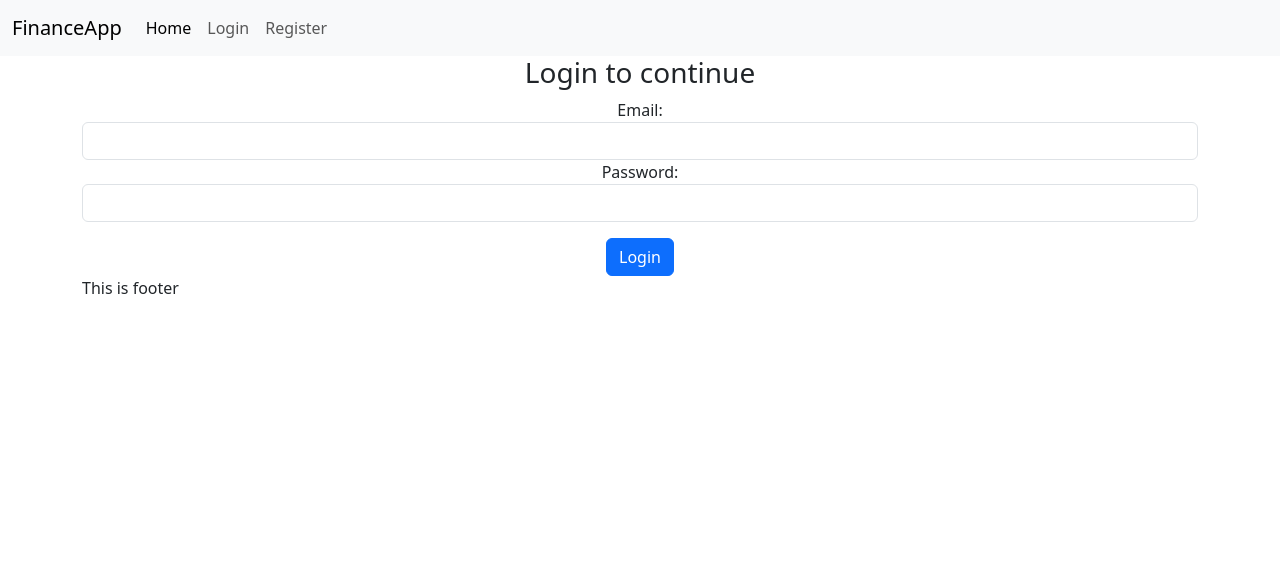
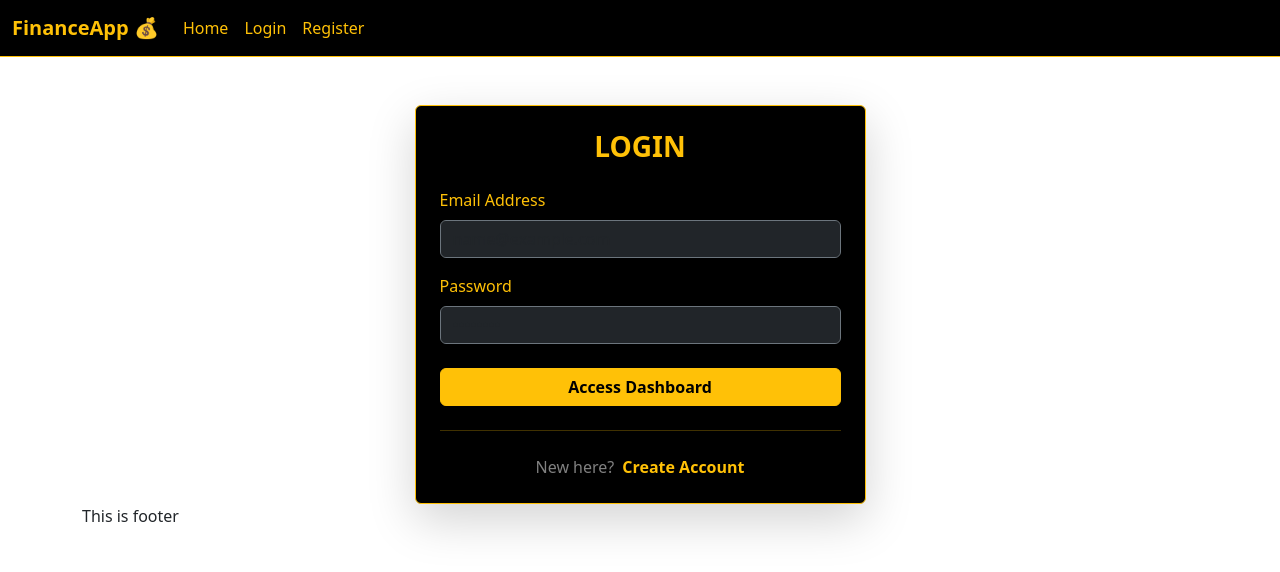
Before and after one commit to vaibhavdeo21/Finance-React-Client, a React (Vite) app: page /login in a window 1280 px wide. Shown: the top 572 px of the page. Built offline with nearby package versions, Linux system fonts and the light colour scheme; no server answers.

Commit message:
added styling in login and register page

```diff
--- a/src/components/Header.jsx
+++ b/src/components/Header.jsx
@@ -2,41 +2,37 @@ import { Link } from "react-router-dom";
 
 function Header() {
   return (
-    <nav className="navbar navbar-expand-lg bg-body-tertiary">
+    // bg-black: Bootstrap class for black background
+    // border-bottom border-warning: Adds the Gold line at the bottom
+    <nav className="navbar navbar-expand-lg navbar-dark bg-black border-bottom border-warning">
       <div className="container-fluid">
-        <Link className="navbar-brand" to="/">
-          FinanceApp
+        {/* text-warning: Makes text Gold */}
+        <Link className="navbar-brand fw-bold text-warning" to="/">
+          FinanceApp 💰
         </Link>
+
         <button
-          className="navbar-toggler"
+          className="navbar-toggler border-warning" // Gold border for button
           type="button"
           data-bs-toggle="collapse"
           data-bs-target="#navbarSupportedContent"
-          aria-controls="navbarSupportedContent"
-          aria-expanded="false"
-          aria-label="Toggle navigation"
         >
+          {/* We use inline style here just to force the icon color if needed,
+              or rely on navbar-dark to make it light/visible */}
           <span className="navbar-toggler-icon" />
         </button>
+
         <div className="collapse navbar-collapse" id="navbarSupportedContent">
           <ul className="navbar-nav me-auto mb-2 mb-lg-0">
             <li className="nav-item">
-              <Link className="nav-link active" aria-current="page" to="/">
-                Home
-              </Link>
+              <Link className="nav-link text-warning" to="/">Home</Link>
             </li>
             <li className="nav-item">
-              <Link className="nav-link" to="/login">
-                Login
-              </Link>
+              <Link className="nav-link text-warning" to="/login">Login</Link>
             </li>
-
             <li className="nav-item">
-              <Link className="nav-link" to="/register">
-                Register
-              </Link>
+              <Link className="nav-link text-warning" to="/register">Register</Link>
             </li>
-
           </ul>
         </div>
       </div>
--- /dev/null
+++ b/src/index.css
@@ -0,0 +1,15 @@
+:root {
+  --bs-warning: #D4AF37; /* Metallic Gold */
+  --bs-warning-rgb: 212, 175, 55;
+  --bs-body-bg: #000000;
+}
+
+/* 2. Custom Animation (Bootstrap doesn't have a 'slide-up' class) */
+.hover-effect {
+  transition: transform 0.3s ease, box-shadow 0.3s ease;
+}
+
+.hover-effect:hover {
+  transform: translateY(-5px); /* Float up */
+  box-shadow: 0 10px 20px rgba(212, 175, 55, 0.3) !important; /* Gold Glow */
+}
--- a/src/main.jsx
+++ b/src/main.jsx
@@ -3,6 +3,7 @@ import { StrictMode } from 'react'
 // 'createRoot' is the modern way to start React (React 18+).
 import { createRoot } from 'react-dom/client'
 // We import the main App component we just built.
+import "./index.css";
 import App from './App.jsx'
 import 'bootstrap/dist/css/bootstrap.min.css'; //to use it when we are using bootstrap using cdn
 import {BrowserRouter} from "react-router-dom" // keep track of changes in the url
--- a/src/pages/Login.jsx
+++ b/src/pages/Login.jsx
@@ -1,70 +1,118 @@
 import { useState } from "react";
 import axios from 'axios';
+import { Link } from "react-router-dom";
 
-function Login({ setUser }) { // Receive setUser prop
-  const [formData, setFormData] = useState({
-    email: '',
-    password: ''
-  });
+function Login({ setUser }) {
+  const [formData, setFormData] = useState({ email: '', password: '' });
+  const [errors, setErrors] = useState({});
+  const [isSubmitting, setIsSubmitting] = useState(false);
 
-  const [errors, setErrors] = useState({});
-  const [message, setMessage] = useState('');
-
-  const handleChange = (event) => {
-    setFormData({ ...formData, [event.target.name]: event.target.value });
+  const handleChange = (e) => {
+    setFormData({ ...formData, [e.target.name]: e.target.value });
+    if (errors[e.target.name]) setErrors({ ...errors, [e.target.name]: null });
   };
 
   const validate = () => {
     let newErrors = {};
-    let isValid = true;
-    if (!formData.email) { newErrors.email = "Email is required"; isValid = false; }
-    if (!formData.password) { newErrors.password = "Password is required"; isValid = false; }
+    if (!formData.email) newErrors.email = "Email is required";
+    if (!formData.password) newErrors.password = "Password is required";
     setErrors(newErrors);
-    return isValid;
+    return Object.keys(newErrors).length === 0;
   };
 
-  const handleFormSubmit = async (event) => {
-    event.preventDefault();
+  const handleFormSubmit = async (e) => {
+    e.preventDefault();
     if (validate()) {
+      setIsSubmitting(true);
       try {
         const config = { withCredentials: true };
         const response = await axios.post('http://localhost:5001/auth/login', formData, config);
-
-        console.log(response);
-        setMessage('User authenticated');
-
-        // UPDATE STATE: Tell App.jsx that we are logged in!
         setUser(response.data.user);
-
       } catch (error) {
-        console.log(error);
-        setErrors({ message: 'Something went wrong, please try again' });
+        setErrors({ general: error.response?.data?.message || 'Login failed' });
+      } finally {
+        setIsSubmitting(false);
       }
-    } else {
-      console.log('Invalid Form');
     }
   };
 
   return (
-    <div className="container text-center">
-      <h3>Login to continue</h3>
-      {message && <div className="alert alert-success">{message}</div>}
-      {errors.message && <div className="alert alert-danger">{errors.message}</div>}
-      <form onSubmit={handleFormSubmit}>
-        <div>
-          <label>Email:</label>
-          <input className="form-control" type='text' name="email" onChange={handleChange} />
-          {errors.email && <div className="text-danger">{errors.email}</div>}
+    <div className="container mt-5">
+      <div className="row justify-content-center">
+        <div className="col-md-5">
+
+          {/* Card with Hover Effect & Gold Border */}
+          <div className="card bg-black border-warning text-warning shadow-lg hover-effect">
+
+            <div className="card-body p-4">
+              <h3 className="text-center mb-4 fw-bold">LOGIN</h3>
+
+              {errors.general && (
+                  <div className="alert alert-danger bg-dark text-danger border-danger">
+                      {errors.general}
+                  </div>
+              )}
+
+              <form onSubmit={handleFormSubmit}>
+
+                {/* Email Input */}
+                <div className="mb-3">
+                  <label className="form-label">Email Address</label>
+                  <input
+                    className="form-control bg-dark text-warning border-secondary"
+                    type='text'
+                    name="email"
+                    // Added a lighter placeholder color style manually if needed,
+                    // or rely on browser defaults which might be dark.
+                    placeholder="name@example.com"
+                    onChange={handleChange}
+                  />
+                  {errors.email && <div className="text-danger small mt-1">{errors.email}</div>}
+                </div>
+
+                {/* Password Input */}
+                <div className="mb-3">
+                  <label className="form-label">Password</label>
+                  <input
+                    className="form-control bg-dark text-warning border-secondary"
+                    type='password'
+                    name="password"
+                    placeholder="••••••••"
+                    onChange={handleChange}
+                  />
+                  {errors.password && <div className="text-danger small mt-1">{errors.password}</div>}
+                </div>
+
+                {/* Login Button */}
+                <div className="d-grid mt-4">
+                  <button
+                    className="btn btn-warning fw-bold"
+                    disabled={isSubmitting}
+                  >
+                    {isSubmitting ? 'Accessing...' : 'Access Dashboard'}
+                  </button>
+                </div>
+
+              </form>
+
+              <hr className="border-warning my-4" />
+
+              {/* FIXED ALIGNMENT SECTION */}
+              {/* Used 'd-flex justify-content-center' for strict centering */}
+              <div className="d-flex justify-content-center align-items-center">
+
+                {/* Changed text-muted to text-white-50 so it is visible on black */}
+                <span className="text-white-50 me-2">New here?</span>
+
+                <Link to="/register" className="text-warning fw-bold text-decoration-none">
+                    Create Account
+                </Link>
+              </div>
+
+            </div>
+          </div>
         </div>
-        <div>
-          <label>Password:</label>
-          <input className="form-control" type='password' name="password" onChange={handleChange} />
-          {errors.password && <div className="text-danger">{errors.password}</div>}
-        </div>
-        <div className="mt-3">
-          <button className="btn btn-primary">Login</button>
-        </div>
-      </form>
+      </div>
     </div>
   );
 }
--- a/src/pages/Register.jsx
+++ b/src/pages/Register.jsx
@@ -10,107 +10,128 @@ function Register({ setUser }) {
   });
 
   const [errors, setErrors] = useState({});
-  const [message, setMessage] = useState('');
+  const [isSubmitting, setIsSubmitting] = useState(false); // Loading state
 
-  const handleChange = (event) => {
-    setFormData({ ...formData, [event.target.name]: event.target.value });
+  const handleChange = (e) => {
+    setFormData({ ...formData, [e.target.name]: e.target.value });
+    // Clear specific error when user types
+    if (errors[e.target.name]) {
+        setErrors({ ...errors, [e.target.name]: null });
+    }
   };
 
   const validate = () => {
     let newErrors = {};
-    let isValid = true;
-
-    if (!formData.name) { newErrors.name = "Name is required"; isValid = false; }
-    if (!formData.email) { newErrors.email = "Email is required"; isValid = false; }
-    if (!formData.password) { newErrors.password = "Password is required"; isValid = false; }
+    if (!formData.name) newErrors.name = "Name is required";
+    if (!formData.email) newErrors.email = "Email is required";
+    if (!formData.password) newErrors.password = "Password is required";
 
     setErrors(newErrors);
-    return isValid;
+    return Object.keys(newErrors).length === 0;
   };
 
-  const handleFormSubmit = async (event) => {
-    event.preventDefault();
+  const handleFormSubmit = async (e) => {
+    e.preventDefault();
 
     if (validate()) {
+      setIsSubmitting(true);
+      setErrors({}); // Clear previous errors
+
       try {
         const config = { withCredentials: true };
-
-        // Call the Register API
         const response = await axios.post('http://localhost:5001/auth/register', formData, config);
 
-        console.log(response);
-        setMessage('Registration successful!');
-
-        // UPDATE STATE: Log the user in immediately
+        // Log user in immediately after registration
         setUser(response.data.user);
 
       } catch (error) {
-        console.log(error);
-        // Handle "User already exists" or other server errors
-        const errorMsg = error.response?.data?.message || 'Something went wrong';
-        setErrors({ message: errorMsg });
+        // Handle server errors (like "User already exists")
+        const errorMsg = error.response?.data?.message || 'Registration failed';
+        setErrors({ general: errorMsg });
+      } finally {
+        setIsSubmitting(false);
       }
-    } else {
-      console.log('Invalid Form');
     }
   };
 
   return (
     <div className="container mt-5">
       <div className="row justify-content-center">
-        <div className="col-md-6">
-          <div className="card shadow">
-            <div className="card-body">
-              <h3 className="text-center mb-4">Create Account</h3>
+        <div className="col-md-5">
 
-              {message && <div className="alert alert-success">{message}</div>}
-              {errors.message && <div className="alert alert-danger">{errors.message}</div>}
+          {/* THEMED CARD: Black background, Gold border, Hover effect */}
+          <div className="card bg-black border-warning text-warning shadow-lg hover-effect">
+            <div className="card-body p-4">
+
+              <h3 className="text-center mb-4 fw-bold">CREATE ACCOUNT</h3>
+
+              {/* General Error Alert */}
+              {errors.general && (
+                  <div className="alert alert-danger bg-dark text-danger border-danger text-center">
+                      {errors.general}
+                  </div>
+              )}
 
               <form onSubmit={handleFormSubmit}>
+
                 {/* Name Field */}
                 <div className="mb-3">
-                  <label className="form-label">Name:</label>
+                  <label className="form-label">Full Name</label>
                   <input
-                    className="form-control"
+                    className="form-control bg-dark text-warning border-secondary"
                     type='text'
                     name="name"
+                    placeholder="Enter your name"
                     onChange={handleChange}
                   />
-                  {errors.name && <div className="text-danger small">{errors.name}</div>}
+                  {errors.name && <div className="text-danger small mt-1">{errors.name}</div>}
                 </div>
 
                 {/* Email Field */}
                 <div className="mb-3">
-                  <label className="form-label">Email:</label>
+                  <label className="form-label">Email Address</label>
                   <input
-                    className="form-control"
+                    className="form-control bg-dark text-warning border-secondary"
                     type='text'
                     name="email"
+                    placeholder="name@example.com"
                     onChange={handleChange}
                   />
-                  {errors.email && <div className="text-danger small">{errors.email}</div>}
+                  {errors.email && <div className="text-danger small mt-1">{errors.email}</div>}
                 </div>
 
                 {/* Password Field */}
                 <div className="mb-3">
-                  <label className="form-label">Password:</label>
+                  <label className="form-label">Password</label>
                   <input
-                    className="form-control"
+                    className="form-control bg-dark text-warning border-secondary"
                     type='password'
                     name="password"
+                    placeholder="Create a password"
                     onChange={handleChange}
                   />
-                  {errors.password && <div className="text-danger small">{errors.password}</div>}
+                  {errors.password && <div className="text-danger small mt-1">{errors.password}</div>}
                 </div>
 
-                <div className="d-grid gap-2">
-                  <button className="btn btn-primary">Register</button>
+                {/* Submit Button with Loading State */}
+                <div className="d-grid mt-4">
+                  <button className="btn btn-warning fw-bold" disabled={isSubmitting}>
+                    {isSubmitting ? 'Creating Account...' : 'Register Now'}
+                  </button>
                 </div>
+
               </form>
 
-              <div className="text-center mt-3">
-                <p>Already have an account? <Link to="/login">Login here</Link></p>
+              <hr className="border-warning my-4" />
+
+              {/* Footer Link - Centered and Visible */}
+              <div className="d-flex justify-content-center align-items-center">
+                <span className="text-white-50 me-2">Already have an account?</span>
+                <Link to="/login" className="text-warning fw-bold text-decoration-none">
+                    Login here
+                </Link>
               </div>
+
             </div>
           </div>
         </div>
```
